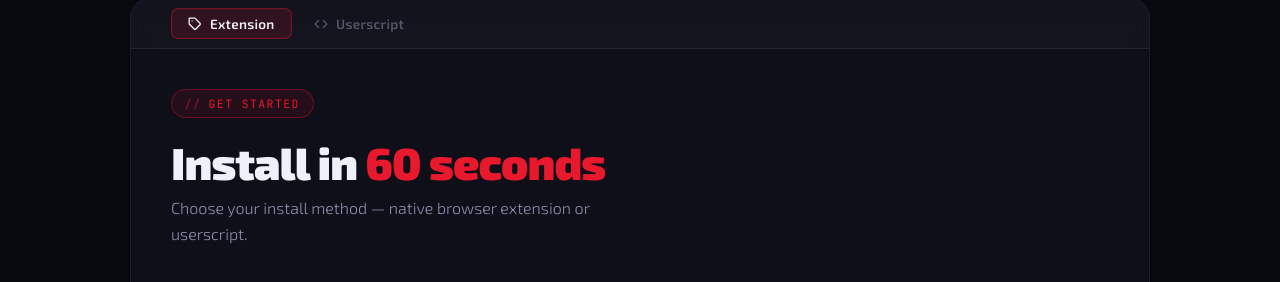
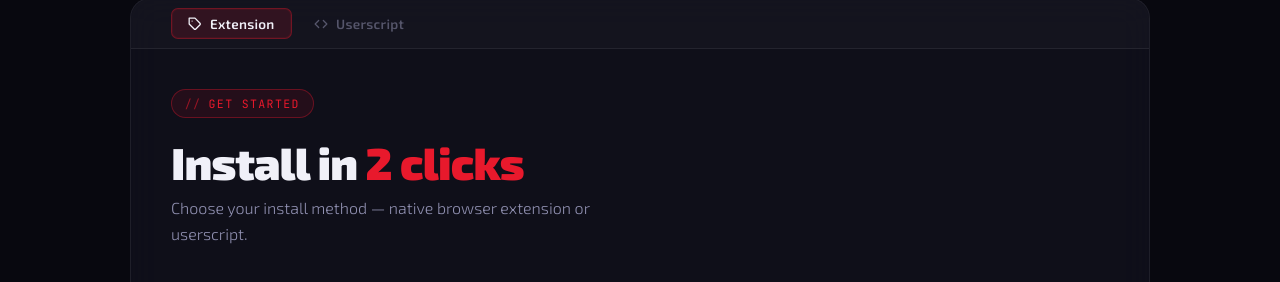
Before and after one commit to Zyrox-client/zyrox-client.github.io, a plain HTML site: page index.html in a window 1280 px wide. Shown: the part 1672-1954 px from the top of the page. Drawn offline with Linux system fonts and the light colour scheme.

Commit message:
Update index.html

```diff
--- a/index.html
+++ b/index.html
@@ -1151,7 +1151,7 @@
       <div class="install-header">
         <span class="section-badge">get started</span>
         <h2 class="section-title" id="install-heading" style="text-align:left; margin-bottom:0.5rem;">
-          Install in&nbsp;<span style="color:var(--red)">60 seconds</span>
+          Install in&nbsp;<span style="color:var(--red)">2 clicks</span>
         </h2>
         <p class="section-sub" style="text-align:left; margin:0;">
           Choose your install method — native browser extension or userscript.
```
